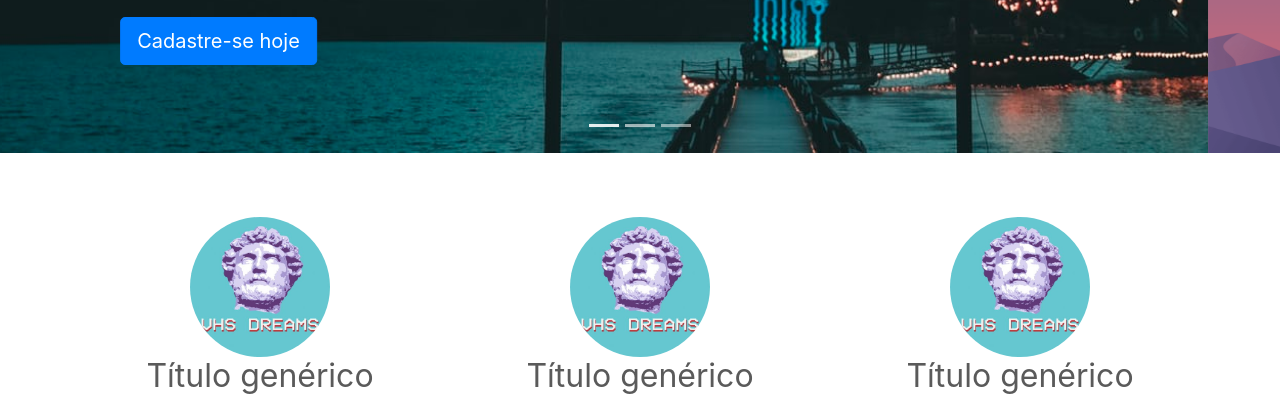
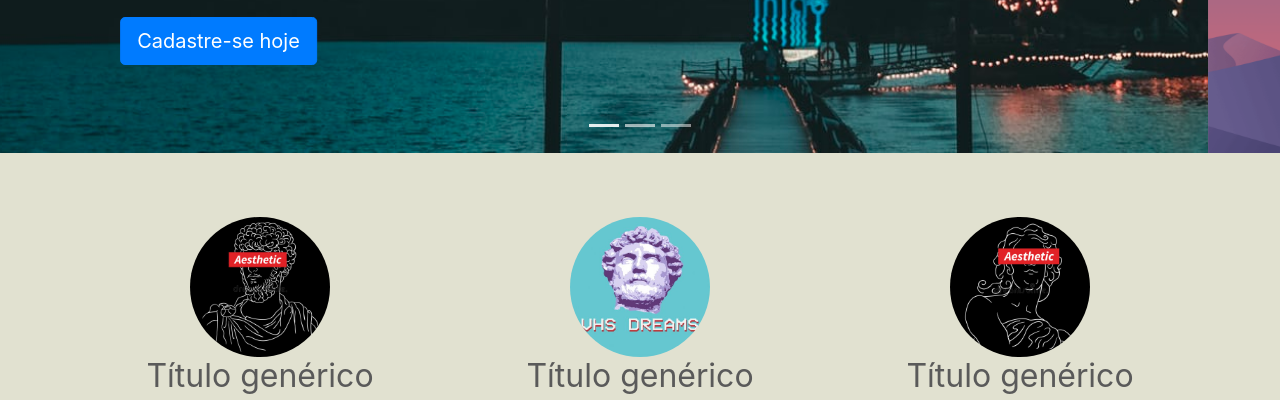
Before and after one commit to GustGodoi/template_Bootstrap, a plain HTML site: page atividade.html in a window 1280 px wide. Shown: the part 359-759 px from the top of the page. Drawn offline with nearby package versions, Linux system fonts and the light colour scheme.

Commit message:
acrescentando mais imagens e cor de fundo

```diff
--- a/atividade.html
+++ b/atividade.html
@@ -10,7 +10,7 @@
     <title>Atividade</title>
 </head>
 
-<body>
+<body class="fundo">
     <main role="main">
     <div id="myCarousel" class="carousel slide" data-ride="carousel">
         <ol class="carousel-indicators">
@@ -69,7 +69,7 @@
         <div class="row">
             <div class="col-lg-4 text-center">
                 <img class="rounded-circle"
-                    src="img/depositphotos.jpg"
+                    src="img/aesthenic.jpg"
                     alt="Generic placeholder image" width="140" height="140">
                 <h2>Título genérico</h2>
                 <p>Lorem ipsum dolor sit amet, consectetur adipiscing elit, sed do eiusmod tempor incididunt ut labore et dolore magna aliqua. Ut enim ad minim veniam, quis nostrud exercitation ullamco laboris nisi ut aliquip ex ea commodo consequat.</p>
@@ -85,7 +85,7 @@
             </div>
             <div class="col-lg-4 text-center">
                 <img class="rounded-circle"
-                    src="img/depositphotos.jpg"
+                    src="img/aesthenic2.jpg"
                     alt="Generic placeholder image" width="140" height="140">
                 <h2>Título genérico</h2>
                 <p>Lorem ipsum dolor sit amet, consectetur adipiscing elit, sed do eiusmod tempor incididunt ut labore et dolore magna aliqua. Ut enim ad minim veniam, quis nostrud exercitation ullamco laboris nisi ut aliquip ex ea commodo consequat.</p>
--- a/css/stylesheet.css
+++ b/css/stylesheet.css
@@ -90,6 +90,6 @@ body {
     }
   }
 
-  .margim{
-    margin: 50px;
+  .fundo {
+    background-color: #e1e1d0;
   }
```
Also changed, not shown: img/aesthenic.jpg (added), img/aesthenic2.jpg (added), 1 other file.
